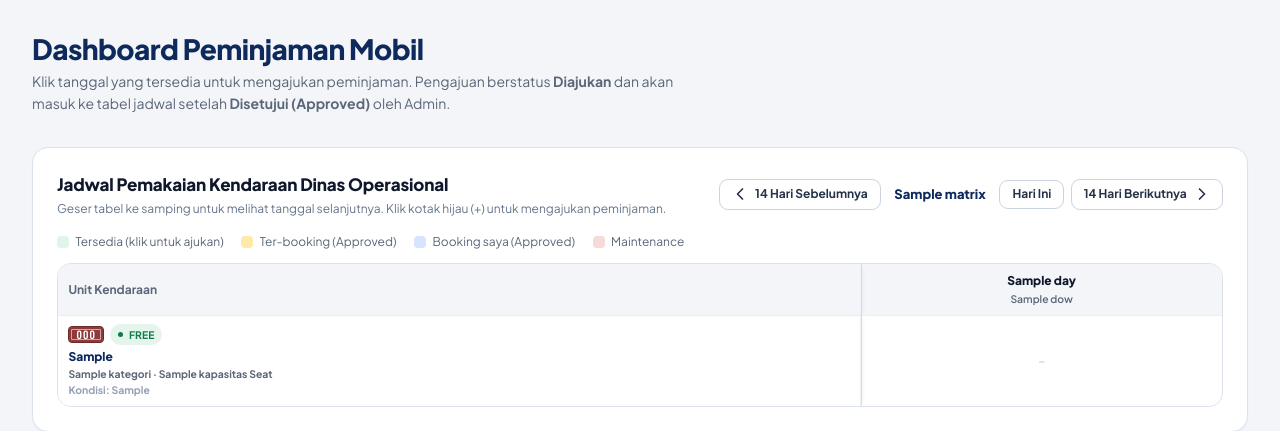
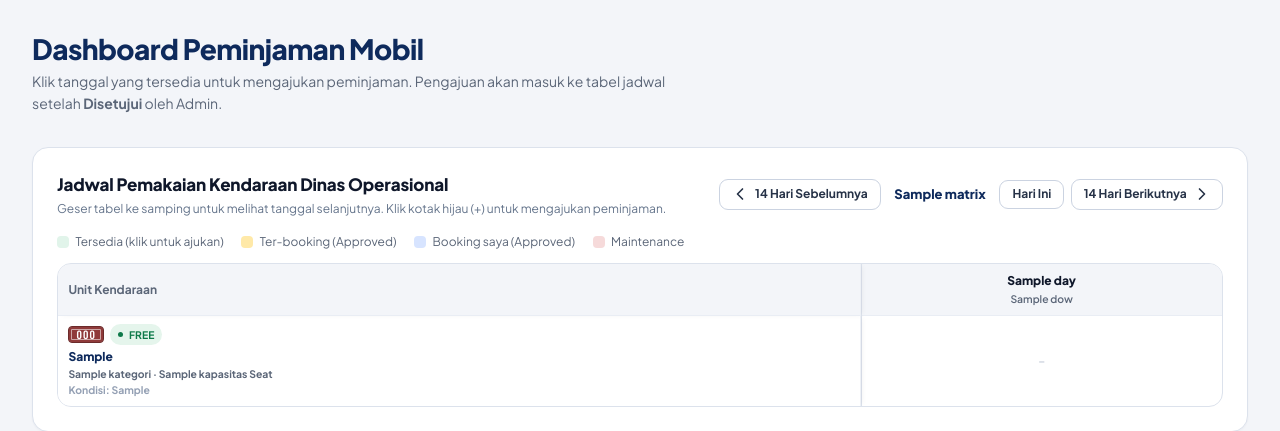
Before and after one commit to astr0pie/AutoDesk, a Node server app: template views/dashboard_pegawai.ejs in a window 1280 px wide. Shown: the part 67-498 px from the top of the page. Run offline with Node 20, Linux system fonts and the light colour scheme; the template is opened without the code that fills it: most values are stand-ins (such as "Sample title", 1, 10 or a date in 2020); some libraries are stand-ins or nearby versions.

Commit message:
benerin kata2

```diff
--- a/views/dashboard_admin.ejs
+++ b/views/dashboard_admin.ejs
@@ -7,7 +7,7 @@
 
 <div class="mb-6 sm:mb-8">
     <h1 class="page-title">Panel Kontrol Administrator</h1>
-    <p class="page-sub">Setujui atau tolak pengajuan peminjaman pegawai, pantau jadwal kendaraan dinas, dan kelola armada.</p>
+    <p class="page-sub">Setujui atau tolak pengajuan peminjaman pegawai, pantau jadwal kendaraan dinas, dan kelola kendaraan.</p>
 </div>
 
 <!-- Tabel Jadwal (Mobil x 14 Hari) — hanya menampilkan peminjaman yang sudah APPROVED -->
@@ -15,7 +15,7 @@
     <div class="flex flex-col xl:flex-row xl:items-center justify-between gap-3 mb-4">
         <div>
             <h2 id="jadwalTitle" class="section-title">Jadwal Pemakaian Kendaraan Dinas Operasional</h2>
-            <p class="text-xs text-slate-500 mt-1">Hanya menampilkan peminjaman yang sudah <strong>Disetujui (Approved)</strong>. Geser tabel ke samping untuk melihat tanggal selanjutnya.</p>
+            <p class="text-xs text-slate-500 mt-1">Hanya menampilkan peminjaman yang sudah <strong>Disetujui</strong>.</p>
         </div>
         <div class="week-nav">
             <a class="btn btn-ghost btn-sm" href="/dashboard?start=<%= matrix.prevIso %>#jadwal"><svg fill="none" stroke="currentColor" stroke-width="2.5" viewBox="0 0 24 24" aria-hidden="true"><path stroke-linecap="round" stroke-linejoin="round" d="M15.75 19.5L8.25 12l7.5-7.5"/></svg> 14 Hari Sebelumnya</a>
@@ -68,7 +68,7 @@
                     </th>
                     <% r.cells.forEach(c => { %>
                         <% if (c.type === 'maint') { %>
-                            <td colspan="<%= c.span %>" class="day"><div class="cell cell-maint"><svg fill="none" stroke="currentColor" stroke-width="2" viewBox="0 0 24 24" aria-hidden="true"><path stroke-linecap="round" stroke-linejoin="round" d="M16.5 10.5V6.75a4.5 4.5 0 10-9 0v3.75m-.75 11.25h10.5a2.25 2.25 0 002.25-2.25v-6.75a2.25 2.25 0 00-2.25-2.25H6.75a2.25 2.25 0 00-2.25 2.25v6.75a2.25 2.25 0 002.25 2.25z"/></svg> Maintenance - unit terkunci sampai admin mengubah status menjadi FREE</div></td>
+                            <td colspan="<%= c.span %>" class="day"><div class="cell cell-maint"><svg fill="none" stroke="currentColor" stroke-width="2" viewBox="0 0 24 24" aria-hidden="true"><path stroke-linecap="round" stroke-linejoin="round" d="M16.5 10.5V6.75a4.5 4.5 0 10-9 0v3.75m-.75 11.25h10.5a2.25 2.25 0 002.25-2.25v-6.75a2.25 2.25 0 00-2.25-2.25H6.75a2.25 2.25 0 00-2.25 2.25v6.75a2.25 2.25 0 002.25 2.25z"/></svg> Maintenance - Mohon memilih unit lain.</div></td>
                         <% } else if (c.type === 'booked') { %>
                             <td colspan="<%= c.span %>" class="day">
                                 <button type="button" class="cell cell-booked <%= c.own ? 'is-own' : '' %> <%= c.clipL ? 'clip-l' : '' %> <%= c.clipR ? 'clip-r' : '' %>"
--- a/views/dashboard_pegawai.ejs
+++ b/views/dashboard_pegawai.ejs
@@ -7,7 +7,7 @@
 
 <div class="mb-6 sm:mb-8">
     <h1 class="page-title">Dashboard Peminjaman Mobil</h1>
-    <p class="page-sub">Klik tanggal yang tersedia untuk mengajukan peminjaman. Pengajuan berstatus <strong>Diajukan</strong> dan akan masuk ke tabel jadwal setelah <strong>Disetujui (Approved)</strong> oleh Admin.</p>
+    <p class="page-sub">Klik tanggal yang tersedia untuk mengajukan peminjaman. Pengajuan akan masuk ke tabel jadwal setelah <strong>Disetujui</strong> oleh Admin.</p>
 </div>
 
 <!-- Tabel Jadwal (Mobil x 14 Hari) -->
@@ -69,9 +69,9 @@
                     </th>
                     <% r.cells.forEach(c => { %>
                         <% if (c.type === 'maint') { %>
-                            <td colspan="<%= c.span %>" class="day"><div class="cell cell-maint"><svg fill="none" stroke="currentColor" stroke-width="2" viewBox="0 0 24 24" aria-hidden="true"><path stroke-linecap="round" stroke-linejoin="round" d="M16.5 10.5V6.75a4.5 4.5 0 10-9 0v3.75m-.75 11.25h10.5a2.25 2.25 0 002.25-2.25v-6.75a2.25 2.25 0 00-2.25-2.25H6.75a2.25 2.25 0 00-2.25 2.25v6.75a2.25 2.25 0 002.25 2.25z"/></svg> Maintenance - unit terkunci sampai admin mengubah status menjadi FREE</div></td>
+                            <td colspan="<%= c.span %>" class="day"><div class="cell cell-maint"><svg fill="none" stroke="currentColor" stroke-width="2" viewBox="0 0 24 24" aria-hidden="true"><path stroke-linecap="round" stroke-linejoin="round" d="M16.5 10.5V6.75a4.5 4.5 0 10-9 0v3.75m-.75 11.25h10.5a2.25 2.25 0 002.25-2.25v-6.75a2.25 2.25 0 00-2.25-2.25H6.75a2.25 2.25 0 00-2.25 2.25v6.75a2.25 2.25 0 002.25 2.25z"/></svg> Maintenance - Mohon memilih unit lain.</div></td>
                         <% } else if (c.type === 'booked') { %>
-                            <td colspan="<%= c.span %>" class="day">
+                            <td colspan="<%= c.span %>" class="day
                                 <button type="button" class="cell cell-booked <%= c.own ? 'is-own' : '' %> <%= c.clipL ? 'clip-l' : '' %> <%= c.clipR ? 'clip-r' : '' %>"
                                     title="<%= c.nama %> (<%= c.seksi || '-' %>) | <%= c.tujuan %> | <%= c.mulai %> s/d <%= c.selesai %>"
                                     data-id="<%= m.id %>" data-merk="<%= m.merk_tipe %>" data-plat="<%= m.plat_nomor %>" data-status="<%= m.status %>"
```
